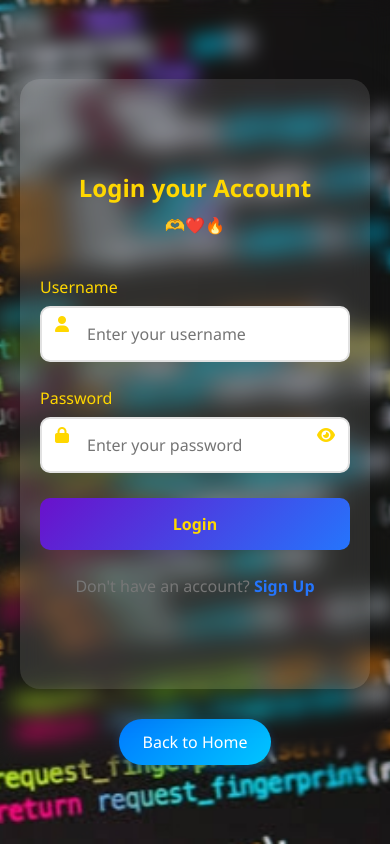
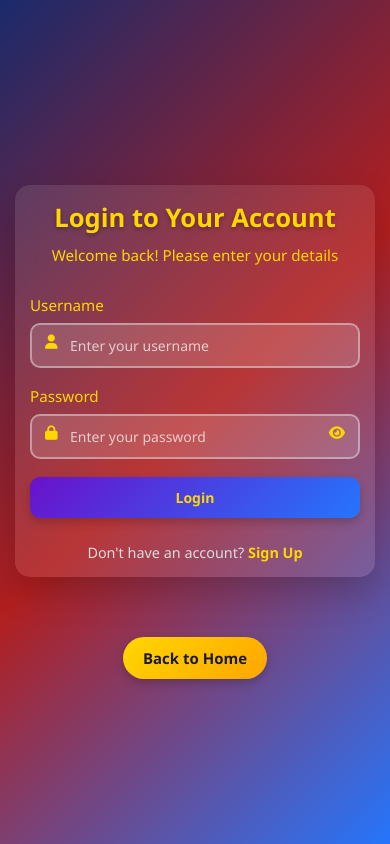
Before and after one commit to jomariedomingo64/PORTFOLIO-WEBSITE-, a plain HTML site: page login.html in a window 390 px wide. Drawn offline with Linux system fonts and the light colour scheme.

Commit message:
Update login.html

```diff
--- a/login.html
+++ b/login.html
@@ -2,6 +2,7 @@
 <html lang="en">
 <head>
     <meta charset="UTF-8">
+    <meta name="viewport" content="width=device-width, initial-scale=1.0">
     <title>Login/Sign Up</title>
     <link rel="stylesheet" href="https://cdnjs.cloudflare.com/ajax/libs/font-awesome/6.5.0/css/all.min.css">
     <style>
@@ -13,40 +14,29 @@
         }
 
         body {
-            background: url(hehe.jpg) no-repeat center center / cover;
-            height: 100vh;
+            background: linear-gradient(135deg, #1a2a6c, #b21f1f, #2575fc);
+            min-height: 100vh;
             display: flex;
             flex-direction: column;
             justify-content: center;
             align-items: center;
             padding: 20px;
             position: relative;
-            overflow: hidden;
-        }
-
-        body::before {
-            content: "";
-            position: absolute;
-            top: 0; left: 0;
-            width: 100%;
-            height: 90%;
-            background: inherit;
-            filter: blur(10px);
-            z-index: -1;
+            overflow-x: hidden;
         }
 
         .container {
             width: 100%;
-            max-width: 900px;
+            max-width: 768px;
             background: rgba(255, 255, 255, 0.1);
             backdrop-filter: blur(10px);
             border-radius: 20px;
             box-shadow: 0 15px 35px rgba(0, 0, 0, 0.2);
             overflow: hidden;
             display: flex;
-            min-height: 610px;
             flex-direction: column;
             padding: 20px;
+            margin: 20px 0;
         }
 
         .form-section {
@@ -64,21 +54,23 @@
 
         .form-header {
             text-align: center;
-            margin-bottom: 40px;
+            margin-bottom: 30px;
         }
 
         .form-header h2 {
             font-size: 2rem;
             color: gold;
             margin-bottom: 10px;
+            text-shadow: 0 2px 4px rgba(0, 0, 0, 0.3);
         }
 
         .form-header p {
             color: gold;
+            font-size: 1.1rem;
         }
 
         .form-group {
-            margin-bottom: 25px;
+            margin-bottom: 20px;
             position: relative;
         }
 
@@ -87,6 +79,7 @@
             margin-bottom: 8px;
             color: gold;
             font-weight: 500;
+            font-size: 1rem;
         }
 
         .input-icon {
@@ -94,27 +87,35 @@
             left: 15px;
             top: 40px;
             color: gold;
+            font-size: 1rem;
         }
 
         .form-control {
             width: 100%;
-            padding: 15px 15px 15px 45px;
-            border: 2px solid #e1e1e1;
+            padding: 14px 15px 14px 45px;
+            border: 2px solid rgba(225, 225, 225, 0.5);
             border-radius: 10px;
             font-size: 16px;
             transition: all 0.3s ease;
+            background: rgba(255, 255, 255, 0.15);
+            color: white;
+        }
+
+        .form-control::placeholder {
+            color: rgba(255, 255, 255, 0.7);
         }
 
         .form-control:focus {
-            border-color: #2575fc;
+            border-color: #ffd700;
             outline: none;
-            box-shadow: 0 0 0 3px rgba(37, 117, 252, 0.2);
+            box-shadow: 0 0 0 3px rgba(255, 215, 0, 0.3);
+            background: rgba(255, 255, 255, 0.2);
         }
 
         .btn {
             display: block;
             width: 100%;
-            padding: 15px;
+            padding: 14px;
             background: linear-gradient(135deg, #6a11cb 0%, #2575fc 100%);
             color: gold;
             border: none;
@@ -123,11 +124,13 @@
             font-weight: 600;
             cursor: pointer;
             transition: all 0.3s ease;
+            margin-top: 10px;
+            box-shadow: 0 4px 10px rgba(0, 0, 0, 0.2);
         }
 
         .btn:hover {
             transform: translateY(-3px);
-            box-shadow: 0 5px 15px rgba(37, 117, 252, 0.4);
+            box-shadow: 0 6px 15px rgba(37, 117, 252, 0.4);
         }
 
         .btn:active {
@@ -137,34 +140,39 @@
         .form-footer {
             text-align: center;
             margin-top: 25px;
-            color: #777;
+            color: #ddd;
         }
 
         .form-footer a {
-            color: #2575fc;
+            color: #ffd700;
             text-decoration: none;
             font-weight: 600;
+            transition: all 0.2s ease;
         }
 
         .form-footer a:hover {
             text-decoration: underline;
+            color: white;
         }
 
         .error-message {
-            color: #ff4757;
+            color: #ff6b6b;
             font-size: 14px;
-            margin-top: 5px;
+            margin-top: 6px;
             display: none;
+            font-weight: 500;
         }
 
         .success-message {
-            background: #2ed573;
-            color: gold;
+            background: rgba(46, 213, 115, 0.8);
+            color: white;
             padding: 15px;
             border-radius: 10px;
             text-align: center;
             margin-bottom: 25px;
             display: none;
+            font-weight: 500;
+            box-shadow: 0 4px 10px rgba(0, 0, 0, 0.1);
         }
 
         .form-toggle {
@@ -185,51 +193,121 @@
             top: 40px;
             color: gold;
             cursor: pointer;
+            font-size: 1rem;
         }
 
         .login-btn {
-            background: linear-gradient(135deg, #007bff, #00c6ff);
-            color: white;
+            background: linear-gradient(135deg, #ffd700, #ffa500);
+            color: #1a1a2e;
             border: none;
             padding: 12px 24px;
             font-size: 16px;
-            font-weight: 500;
+            font-weight: 600;
             border-radius: 30px;
             cursor: pointer;
             transition: all 0.3s ease;
-            box-shadow: 0 4px 10px rgba(0, 123, 255, 0.3);
+            box-shadow: 0 4px 10px rgba(0, 0, 0, 0.2);
+            margin-top: 20px;
         }
 
         .login-btn:hover {
-            background: linear-gradient(135deg, #0056b3, #00a6e0);
+            background: linear-gradient(135deg, #ffcc00, #ff8c00);
             transform: translateY(-2px);
-            box-shadow: 0 6px 14px rgba(0, 123, 255, 0.5);
+            box-shadow: 0 6px 14px rgba(255, 215, 0, 0.4);
         }
 
         .login-button-container {
             text-align: center;
-            margin-top: 30px;
+            margin-top: 20px;
         }
 
+        /* Responsive adjustments */
         @media (max-width: 768px) {
             .container {
-                max-width: 500px;
+                max-width: 90%;
+                padding: 15px;
             }
 
             .form-header h2 {
-                font-size: 1.5rem;
+                font-size: 1.8rem;
+            }
+
+            .form-header p {
+                font-size: 1rem;
+            }
+
+            .form-group {
+                margin-bottom: 18px;
+            }
+
+            .form-control {
+                padding: 12px 15px 12px 40px;
+                font-size: 15px;
+            }
+
+            .input-icon, .password-toggle {
+                font-size: 0.9rem;
+            }
+
+            .btn {
+                padding: 12px;
+                font-size: 15px;
+            }
+        }
+
+        @media (max-width: 480px) {
+            body {
+                padding: 15px;
+            }
+
+            .container {
+                max-width: 100%;
+                padding: 15px;
+                border-radius: 15px;
+            }
+
+            .form-header h2 {
+                font-size: 1.6rem;
+            }
+
+            .form-header p {
+                font-size: 0.95rem;
+            }
+
+            .form-group label {
+                font-size: 0.95rem;
+            }
+
+            .form-control {
+                padding: 11px 15px 11px 38px;
+                font-size: 14px;
+            }
+
+            .btn {
+                padding: 11px;
+                font-size: 14px;
+            }
+
+            .form-footer {
+                font-size: 0.9rem;
+            }
+
+            .login-btn {
+                padding: 11px 20px;
+                font-size: 15px;
             }
         }
     </style>
 </head>
 <body>
 
-    <div class="container">
+
+        <div class="container">
         <div class="form-section">
             <div class="form-container">
                 <div class="form-header">
-                    <h2 id="formTitle">Login your Account</h2>
-                    <p id="formSubtitle">🫶❤️🔥</p>
+                    <h2 id="formTitle">Login to Your Account</h2>
+                    <p id="formSubtitle">Welcome back! Please enter your details</p>
                 </div>
 
                 <div class="success-message" id="successMessage">
@@ -300,18 +378,14 @@
                 </form>
             </div>
         </div>
-  </div>
+    </div>
 
     <!-- BACK TO HOME BUTTON -->
     <div class="login-button-container">
         <button class="login-btn" onclick="window.location.href='index.html'">Back to Home</button>
     </div>
 
-</body>
-</html>
-
-
- <script>
+    <script>
         document.addEventListener('DOMContentLoaded', function() {
             // DOM Elements
             const loginForm = document.getElementById('loginForm');
@@ -349,7 +423,7 @@
                 signupForm.style.display = 'none';
                 loginForm.style.display = 'block';
                 formTitle.textContent = 'Login to Account';
-                formSubtitle.textContent = 'Enter your credentials to access your account';
+                formSubtitle.textContent = 'Welcome back! Please enter your details';
             });
 
             // Password visibility toggles
@@ -468,7 +542,7 @@
                 return isValid;
             }
 
-            // Form submission handlers
+       // Form submission handlers
             loginBtn.addEventListener('click', function() {
                 if (validateLoginForm()) {
                     const username = document.getElementById('loginUsername').value.trim();
@@ -526,18 +600,12 @@
                         signupForm.style.display = 'none';
                         loginForm.style.display = 'block';
                         formTitle.textContent = 'Login to Account';
-                        formSubtitle.textContent = 'Enter your credentials to access your account';
+                        formSubtitle.textContent = 'Welcome back! Please enter your details';
                         successMessage.style.display = 'none';
                     }, 3000);
                 }
             });
         });
     </script>
-
-
-
-
 </body>
-
-
 </html>
```
